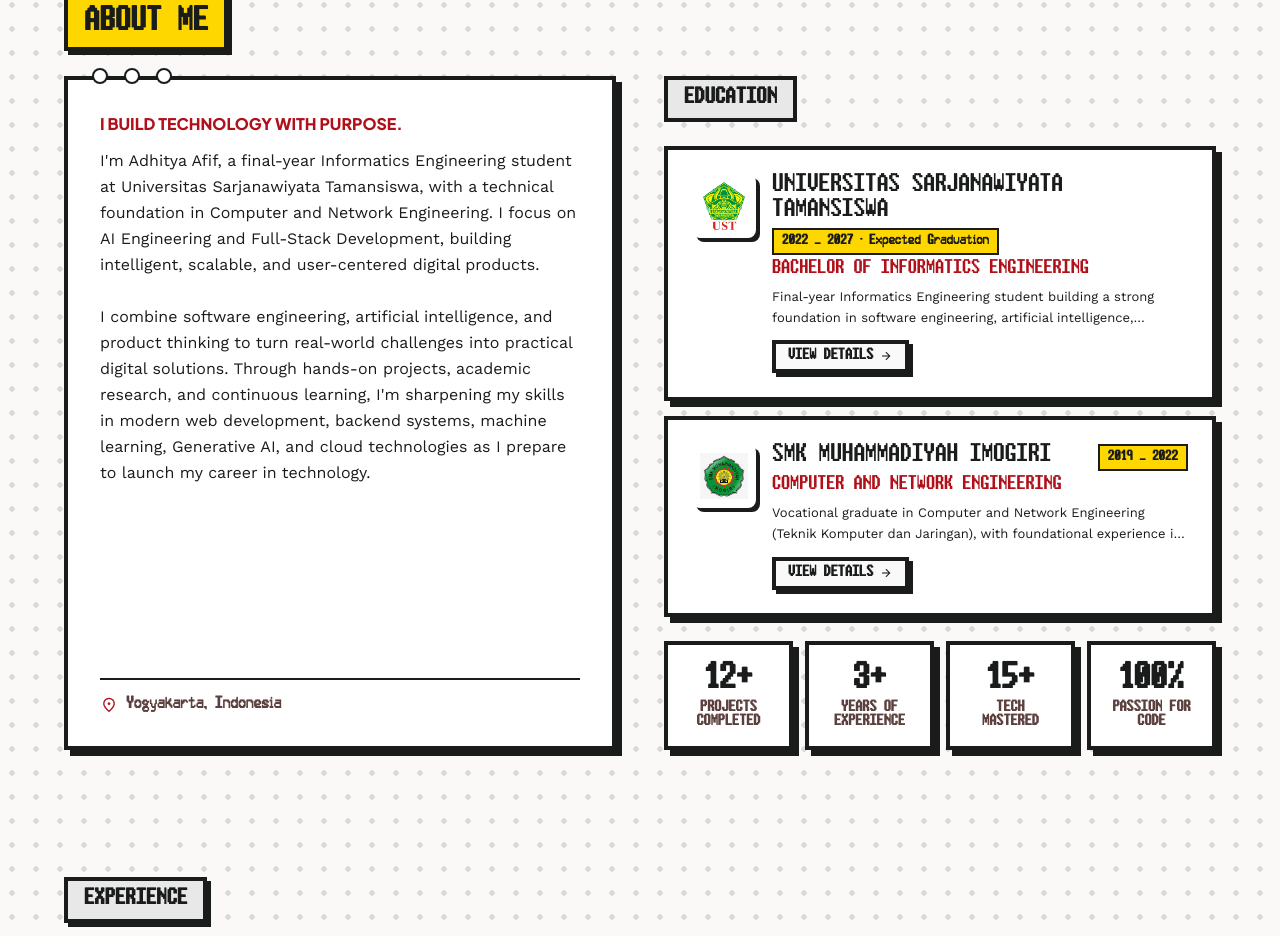
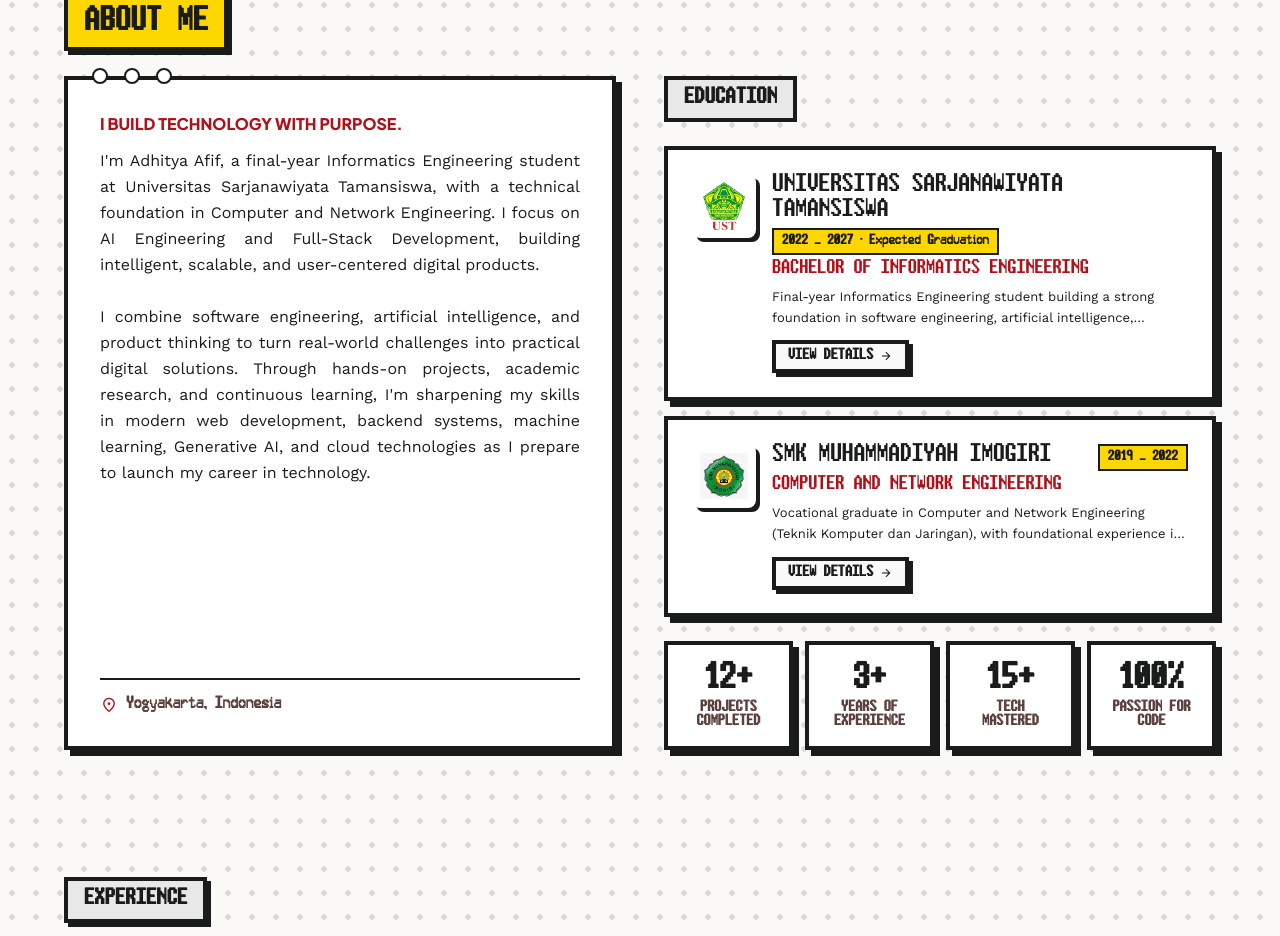
Before and after one commit to apiipp-co/adhitya-afif-portfolio, a React (Vite) app: page / in a window 1280 px wide. Shown: the part 3924-4860 px from the top of the page. Built offline with nearby package versions, Linux system fonts and the light colour scheme; no server answers.

Commit message:
style: justify about bio text

```diff
--- a/src/components/AboutSection.jsx
+++ b/src/components/AboutSection.jsx
@@ -93,7 +93,7 @@ export default function AboutSection() {
               <h3 className="font-display-lg-mobile text-primary uppercase font-extrabold mb-3">
                 {personal.about.intro}
               </h3>
-              <p className="font-body-md text-body-md text-on-surface mb-4 max-w-3xl leading-relaxed whitespace-pre-line">
+              <p className="font-body-md text-body-md text-on-surface mb-4 max-w-3xl leading-relaxed whitespace-pre-line text-justify">
                 {personal.about.description}
               </p>
               <div className="mt-auto pt-4 border-t-2 border-on-surface flex items-center gap-2 text-xs font-bold text-on-surface-variant font-label-caps">
```
